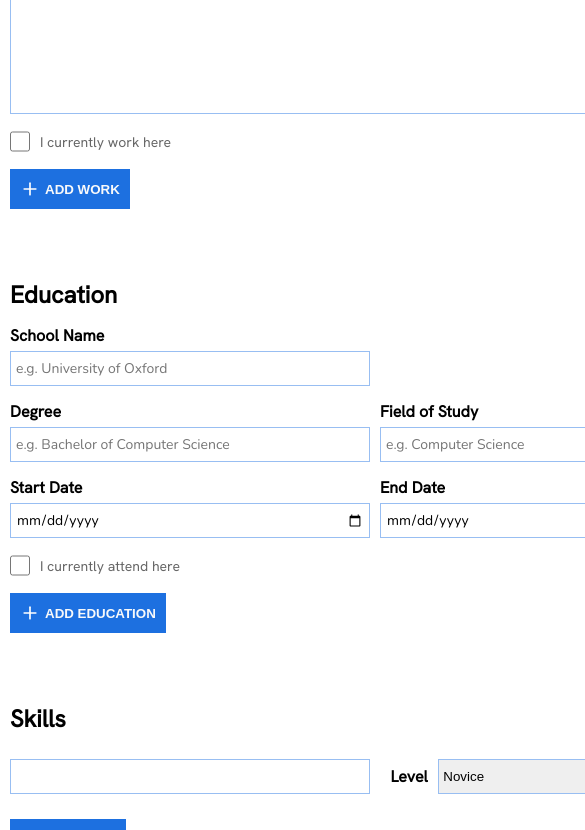
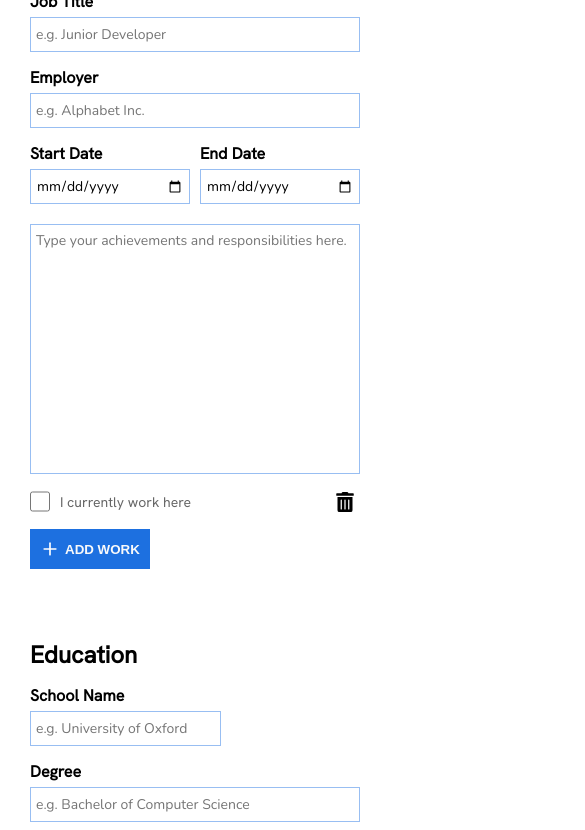
Before and after one commit to Eddie-Thiiru/cv-application, a React (Vite) app: page / in a window 390 px wide. Shown: the part 960-1790 px from the top of the page, 585 px wide, since content can reach past the window. Built offline with nearby package versions, Linux system fonts and the light colour scheme.

Commit message:
Add responsive layout

```diff
--- a/src/components/Footer.jsx
+++ b/src/components/Footer.jsx
@@ -3,7 +3,7 @@ import React from "react";
 const Footer = () => {
   return (
     <div className="footer">
-      <p>Copyright @ cvBUILDER 2023</p>
+      <p>@ Eddie Thiiru 2023</p>
     </div>
   );
 };
--- a/src/components/Overview.jsx
+++ b/src/components/Overview.jsx
@@ -1,6 +1,7 @@
 import React, { useRef } from "react";
-import { MdEdit } from "react-icons/md";
 import { useReactToPrint } from "react-to-print";
+import { MdOutlineModeEditOutline } from "react-icons/md";
+import { HiDownload } from "react-icons/hi";
 import JobCard from "./JobCard";
 import EducationCard from "./EducationCard";
 import SkillCard from "./SkillCard";
@@ -124,11 +125,12 @@ const Overview = (props) => {
       </div>
       <div className="overviewBtnContainer">
         <button type="button" className="editBtn" onClick={edit}>
-          <MdEdit size="20px" pointerEvents="none" />
+          <MdOutlineModeEditOutline size="20px" />
           EDIT
         </button>
         <button type="button" className="downloadBtn" onClick={handlePrint}>
-          Download
+          <HiDownload size="20px" />
+          DOWNLOAD
         </button>
       </div>
     </div>
--- a/src/components/Skill.jsx
+++ b/src/components/Skill.jsx
@@ -35,7 +35,6 @@ const Skill = (props) => {
           <option defaultValue="advanced">Advanced</option>
           <option defaultValue="expert">Expert</option>
         </select>
-      </div>
         <button
           onClick={rmSkillBtnClicked}
           type="button"
@@ -45,6 +44,7 @@ const Skill = (props) => {
           <FaTrashAlt size="20px" pointerEvents="none" />
         </button>
       </div>
+    </div>
   );
 };
 
--- a/src/styles/App.css
+++ b/src/styles/App.css
@@ -21,7 +21,7 @@ body {
 
 .app {
   display: grid;
-  grid-template-columns: 1fr 750px 1fr;
+  grid-template-columns: 1fr minmax(320px, 800px) 1fr;
   grid-template-rows: 80px 1fr 100px;
   justify-content: center;
 }
@@ -37,7 +37,6 @@ body {
 
 .main {
   grid-column: 2 / 3;
-  padding: 40px 0px;
   display: flex;
 }
 
@@ -48,7 +47,17 @@ body {
   align-items: center;
 }
 
+button {
+  cursor: pointer;
+}
+
 .header h1 {
   font-size: 2.5rem;
   color: #f8f9fa;
 }
+
+@media (max-width: 450px) {
+  .header h1 {
+    font-size: 2rem;
+  }
+}
--- a/src/styles/Education.css
+++ b/src/styles/Education.css
@@ -28,6 +28,13 @@
   gap: 10px;
 }
 
+.delEducationBtn {
+  border: none;
+  background-color: white;
+  padding: 5px;
+  justify-self: end;
+}
+
 .educationCheckbox input {
   width: 20px;
 }
@@ -38,26 +45,25 @@
   color: rgba(0, 0, 0, 0.6);
 }
 
-.educationAddBtn {
-  border: none;
-  font-weight: 600;
-  color: #f8f9fa;
-  padding: 10px 10px;
-  background-color: #1d70e0;
-  display: flex;
-  align-items: center;
-  gap: 5px;
-}
-
-.delEducationBtn {
-  border: none;
-  justify-self: end;
-}
-
 #schoolEndInput:disabled {
   background-color: #e6e6e4;
 }
 
-.educationAddBtn:hover {
-  background-color: #1759b3;
+.delEducationBtn svg {
+  color: black;
 }
+
+.delEducationBtn:hover {
+  background-color: #c1c1bc;
+}
+
+@media (max-width: 450px) {
+  .educationWrapper:nth-child(2) {
+    display: flex;
+    flex-direction: column;
+  }
+
+  .educationWrapper:nth-child(4) {
+    grid-template-columns: 2fr 1fr;
+  }
+}
--- a/src/styles/Form.css
+++ b/src/styles/Form.css
@@ -1,5 +1,6 @@
 .form {
   width: 100%;
+  padding: 20px;
   display: flex;
   flex-direction: column;
   gap: 50px;
@@ -41,14 +42,25 @@ select {
   border: 1px solid #98bef2;
 }
 
-.submitBtn {
-  height: 50px;
-  width: 150px;
+form button {
+  border: none;
+  font-weight: 600;
+  color: #f8f9fa;
+  padding: 10px 10px;
+  background-color: #1d70e0;
+  display: flex;
+  align-items: center;
+  gap: 5px;
+  transition: background-color 0.2s ease-in-out;
+}
+
+form .submitBtn {
   border: none;
   font-size: 1rem;
   font-weight: 600;
   color: #f8f9fa;
-  background-color: #d8140e;
+  padding: 15px 50px;
+  background-color: #00a400;
   align-self: center;
 }
 
@@ -59,6 +71,10 @@ select:focus {
   border: 2px solid #1b65cf;
 }
 
-.submitBtn:hover {
-  background-color: #a8100b;
+form button:hover {
+  background-color: #1759b3;
 }
+
+form .submitBtn:hover {
+  background-color: #008b00;
+}
--- a/src/styles/General.css
+++ b/src/styles/General.css
@@ -19,3 +19,10 @@
 .generalWrapper:nth-child(2) > div {
   grid-column: 1 / 3;
 }
+
+@media (max-width: 450px) {
+  .generalWrapper {
+    display: flex;
+    flex-direction: column;
+  }
+}
--- a/src/styles/Overview.css
+++ b/src/styles/Overview.css
@@ -1,6 +1,7 @@
 .overviewContainer {
   height: 100%;
   width: 100%;
+  padding: 20px;
   display: flex;
   flex-direction: column;
 }
@@ -86,7 +87,7 @@
   margin-top: auto;
   display: flex;
   justify-content: center;
-  gap: 20px;
+  gap: 25px;
 }
 
 .editBtn,
@@ -94,20 +95,21 @@
   height: 50px;
   width: 150px;
   border: none;
-  border-radius: 5px;
   color: #f8f9fa;
-  font-size: 1rem;
+  font-size: 0.875rem;
   font-weight: 600;
   background-color: #d8140e;
+  padding: 10px;
   align-self: center;
   display: flex;
   align-items: center;
   justify-content: center;
-  gap: 10px;
+  gap: 5px;
+  transition: background-color 0.2s ease-in-out;
 }
 
 .downloadBtn {
-  background-color: green;
+  background-color: #00a400;
 }
 
 .overview h1 {
@@ -144,3 +146,25 @@
 .editBtn:hover {
   background-color: #a8100b;
 }
+
+.downloadBtn:hover {
+  background-color: #008b00;
+}
+
+@media (max-width: 450px) {
+  .overviewBtnContainer {
+    flex-direction: column;
+  }
+
+  .overview h1 {
+    font-size: 2rem;
+  }
+
+  .overview h2 {
+    font-size: 1.25rem;
+  }
+
+  .overview h3 {
+    font-size: 1.125rem;
+  }
+}
--- a/src/styles/Skill.css
+++ b/src/styles/Skill.css
@@ -1,7 +1,7 @@
 .skill {
   padding: 10px 0px;
   display: grid;
-  grid-template-columns: 360px 2fr 1fr;
+  grid-template-columns: 1fr 1fr;
   gap: 10px;
 }
 
@@ -12,29 +12,20 @@
   gap: 10px;
 }
 
-.skillWrapper {
-  display: flex;
-}
-
 #skillInput {
   width: 100%;
 }
 
-.skillAddBtn {
-  font-weight: 600;
-  color: #f8f9fa;
-  padding: 10px 10px;
+.delSkillBtn {
   border: none;
-  background-color: #1d70e0;
-  display: flex;
-  align-items: center;
-  gap: 5px;
+  background-color: white;
+  padding: 5px;
+  justify-self: end;
+  align-self: center;
 }
 
-.delSkillBtn {
-  border: none;
-  justify-self: end;
-  align-self: center;
+.skillWrapper {
+  display: flex;
 }
 
 .skillWrapper > div {
@@ -48,9 +39,14 @@
 
 .skillWrapper:nth-child(2) {
   display: grid;
-  grid-template-columns: 1fr 3fr;
+  grid-template-columns: max-content 3fr max-content;
+  gap: 10px;
 }
 
-.skillAddBtn:hover {
-  background-color: #1759b3;
+.delSkillBtn svg {
+  color: black;
 }
+
+.delSkillBtn:hover {
+  background-color: #c1c1bc;
+}
--- a/src/styles/Work.css
+++ b/src/styles/Work.css
@@ -42,26 +42,32 @@
   color: rgba(0, 0, 0, 0.6);
 }
 
-.workAddBtn {
-  font-weight: 600;
-  color: #f8f9fa;
+.delJobBtn {
   border: none;
-  padding: 10px 10px;
-  background-color: #1d70e0;
-  display: flex;
-  align-items: center;
-  gap: 5px;
+  background-color: white;
+  padding: 5px;
+  justify-self: end;
 }
 
-.delJobBtn {
-  border: none;
-  justify-self: end;
+.delJobBtn svg {
+  color: black;
+}
+
+.delJobBtn:hover {
+  background-color: #c1c1bc;
 }
 
 #workEndInput:disabled {
   background-color: #e6e6e4;
 }
 
-.workAddBtn:hover {
-  background-color: #1759b3;
+@media (max-width: 450px) {
+  .workWrapper:nth-child(1) {
+    display: flex;
+    flex-direction: column;
+  }
+
+  .workWrapper:nth-child(4) {
+    grid-template-columns: 2fr 1fr;
+  }
 }
```
Lines whose indentation alone changed are shown as unchanged.
